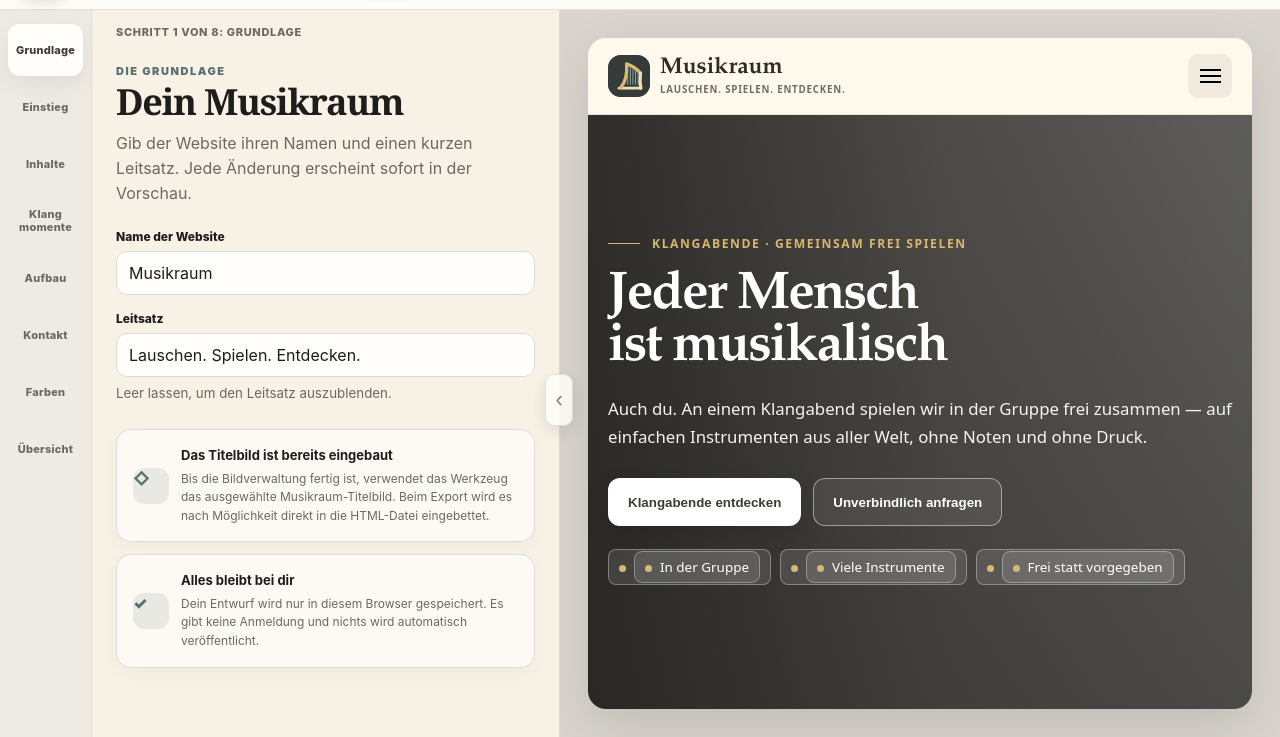
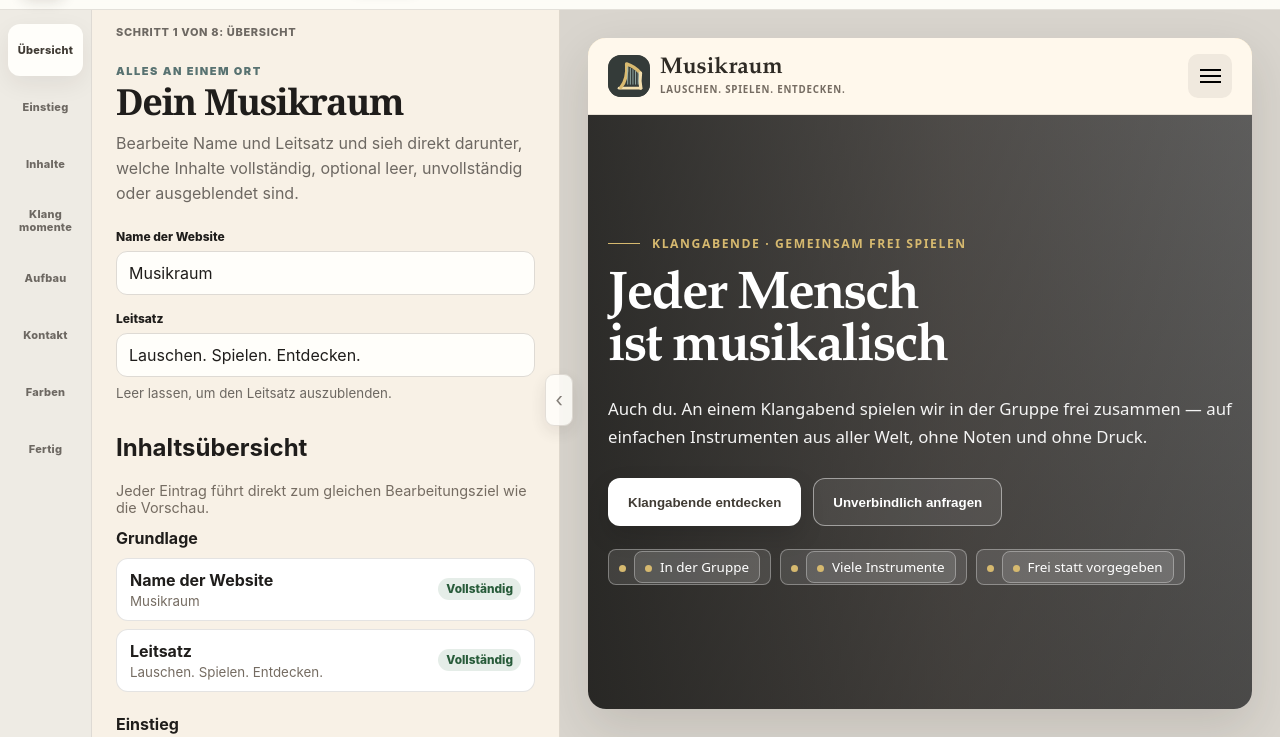
Before and after one commit to GasserwerkSolutions/webtool-musikraum, a website with bundled scripts: page index.html in a window 1280 px wide. Shown: the part 63-800 px from the top of the page. Built offline with nearby package versions, Linux system fonts and the light colour scheme.

Commit message:
Place content overview in the first editor panel

```diff
--- a/index.html
+++ b/index.html
@@ -26,23 +26,25 @@
   <main id="builder-main" class="workspace">
     <aside class="control-surface" aria-label="Musikraum-Website bearbeiten">
       <nav class="surface-nav" aria-label="Bearbeitungsbereiche">
-        <button class="surface-nav__item is-active" type="button" data-panel-target="site" aria-current="step">Grundlage</button>
+        <button class="surface-nav__item is-active" type="button" data-panel-target="site" aria-current="step">Übersicht</button>
         <button class="surface-nav__item" type="button" data-panel-target="hero">Einstieg</button>
         <button class="surface-nav__item" type="button" data-panel-target="content">Inhalte</button>
         <button class="surface-nav__item" type="button" data-panel-target="services" aria-label="Klangmomente"><span aria-hidden="true">Klang<wbr>momente</span></button>
         <button class="surface-nav__item" type="button" data-panel-target="structure">Aufbau</button>
         <button class="surface-nav__item" type="button" data-panel-target="contact">Kontakt</button>
         <button class="surface-nav__item" type="button" data-panel-target="design">Farben</button>
-        <button class="surface-nav__item" type="button" data-panel-target="publish">Übersicht</button>
+        <button class="surface-nav__item" type="button" data-panel-target="publish">Fertig</button>
       </nav>
       <button id="sidebarToggle" class="sidebar-toggle" type="button" aria-controls="surfaceStage" aria-expanded="true" title="Bearbeitungsfläche einklappen"><span aria-hidden="true">‹</span><span class="visually-hidden">Bearbeitungsfläche einklappen</span></button>
       <div id="sidebarResizer" class="sidebar-resizer" role="separator" aria-label="Breite der Bearbeitungsfläche" aria-orientation="vertical" aria-valuemin="420" aria-valuemax="720" aria-valuenow="560" tabindex="0"></div>
 
-      <div id="surfaceStage" class="surface-stage"><p id="panelStatus" class="panel-status" aria-live="polite">Schritt 1 von 8: Grundlage</p><div id="surfaceCard" class="surface-card">
+      <div id="surfaceStage" class="surface-stage"><p id="panelStatus" class="panel-status" aria-live="polite">Schritt 1 von 8: Übersicht</p><div id="surfaceCard" class="surface-card">
         <section class="panel is-active" data-panel="site" aria-labelledby="panel-site-title">
-          <div class="panel__header"><p class="eyebrow">Die Grundlage</p><h1 id="panel-site-title">Dein Musikraum</h1><p>Gib der Website ihren Namen und einen kurzen Leitsatz. Jede Änderung erscheint sofort in der Vorschau.</p></div>
+          <div class="panel__header"><p class="eyebrow">Alles an einem Ort</p><h1 id="panel-site-title">Dein Musikraum</h1><p>Bearbeite Name und Leitsatz und sieh direkt darunter, welche Inhalte vollständig, optional leer, unvollständig oder ausgeblendet sind.</p></div>
           <label class="field"><span>Name der Website</span><input type="text" data-bind="site.name" autocomplete="organization" required></label>
           <label class="field"><span>Leitsatz</span><input type="text" data-bind="site.tagline" placeholder="Lauschen. Spielen. Entdecken."></label>
+          <div class="overview-subheading"><h2>Inhaltsübersicht</h2><p>Jeder Eintrag führt direkt zum gleichen Bearbeitungsziel wie die Vorschau.</p></div>
+          <div id="contentOverviewList" class="content-overview"></div>
           <div class="foundation-notes">
             <div class="foundation-note"><span class="foundation-note__icon" aria-hidden="true">◇</span><div><strong>Das Titelbild ist bereits eingebaut</strong><span>Bis die Bildverwaltung fertig ist, verwendet das Werkzeug das ausgewählte Musikraum-Titelbild. Beim Export wird es nach Möglichkeit direkt in die HTML-Datei eingebettet.</span></div></div>
             <div class="foundation-note"><span class="foundation-note__icon" aria-hidden="true">✓</span><div><strong>Alles bleibt bei dir</strong><span>Dein Entwurf wird nur in diesem Browser gespeichert. Es gibt keine Anmeldung und nichts wird automatisch veröffentlicht.</span></div></div>
@@ -105,9 +107,7 @@
         </section>
 
         <section class="panel" data-panel="publish" aria-labelledby="panel-publish-title" hidden>
-          <div class="panel__header"><p class="eyebrow">Alles an einem Ort</p><h2 id="panel-publish-title">Inhaltsübersicht</h2><p>Sieh sofort, welche Inhalte vollständig, optional leer, unvollständig oder ausgeblendet sind. Jeder Eintrag führt direkt zum gleichen Bearbeitungsziel wie die Vorschau.</p></div>
-          <div id="contentOverviewList" class="content-overview"></div>
-          <div class="overview-subheading"><h3>Kurzer Abschlusscheck</h3><p>Diese einfache Prüfung bleibt bis zum vollständigen Readiness-Preflight in PR 5 bestehen.</p></div>
+          <div class="panel__header"><p class="eyebrow">Prüfen und mitnehmen</p><h2 id="panel-publish-title">Deine Website ist bereit</h2><p>Prüfe die wichtigsten Inhalte. Danach kannst du die Website als einzelne HTML-Datei herunterladen oder deinen Entwurf sichern.</p></div>
           <div id="readinessList" class="readiness-list"></div>
           <div class="publish-actions"><button class="button button--primary button--large" type="button" data-action="export">Website als HTML exportieren</button><button class="button button--quiet" type="button" data-action="download-backup">Sicherung herunterladen</button><button class="button button--quiet" type="button" data-action="restore-backup">Sicherung wiederherstellen</button><input id="backupInput" class="visually-hidden" type="file" accept="application/json,.json" aria-label="Musikraum-Sicherung auswählen"></div>
           <p class="privacy-note">Deine Texte, Farben und die Reihenfolge bleiben in diesem Browser gespeichert. Das Titelbild ist vorgegeben, bis die Bildverwaltung ergänzt wird.</p>
```
